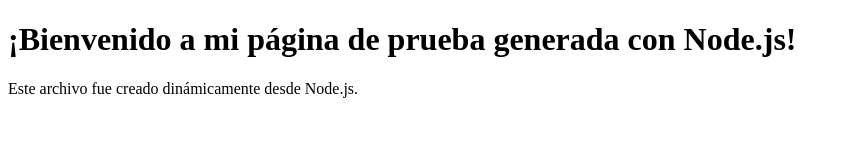
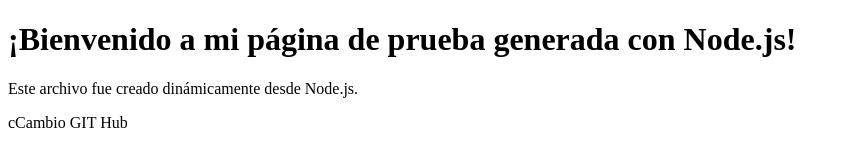
Before and after one commit to dawdiwiot/pruebasdesarrollo.es, a plain HTML site: page index.html in a window 1280 px wide. Shown: the whole page, without its empty margins (0-849 px from the left). Drawn offline with Linux system fonts and the light colour scheme.

Commit message:
Update index.html

```diff
--- a/index.html
+++ b/index.html
@@ -9,5 +9,6 @@
 <body>
     <h1>¡Bienvenido a mi página de prueba generada con Node.js!</h1>
     <p>Este archivo fue creado dinámicamente desde Node.js.</p>
+    <p>cCambio GIT Hub</p>
 </body>
 </html>
```
